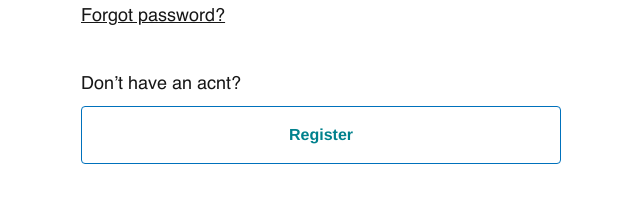
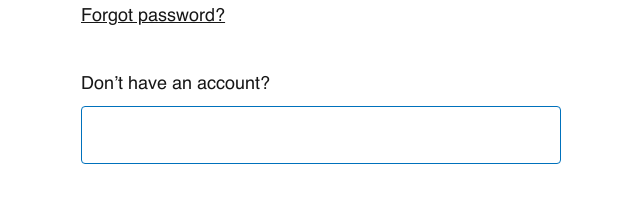
Before and after one commit to asharkhan1258/client-login-system, a Next.js app: page / in a window 1280 px wide. Shown: the part 431-645 px from the top of the page, without its empty margins (319-959 px from the left). Built offline with nearby package versions, Linux system fonts and the light colour scheme; a web font is replaced by a local one.

Commit message:
final changes are done after sam and hayden

```diff
--- a/src/app/page.js
+++ b/src/app/page.js
@@ -87,8 +87,8 @@ export default function Home() {
         </a>
 
         {/* Sign Up Section */}
-        <p className="text-left mt-4 text-base sm:text-lg">Don’t have an acnt?</p>
-        <button className="mb-[30px] font-bold w-full bg-[transparent] border border-[#0071bc] hover:text-white text-[#00818d] py-4 px-4 rounded mt-2 hover:bg-[#0071bc] transition duration-300">
+        <p className="text-left mt-4 text-base sm:text-lg">Don’t have an account?</p>
+        <button className="mb-[30px] font-bold w-full bg-[transparent] border border-[#0071bc] hover:text-white text-white py-4 px-4 rounded mt-2 hover:bg-[#0071bc] transition duration-300">
          Register
         </button>
 
```
